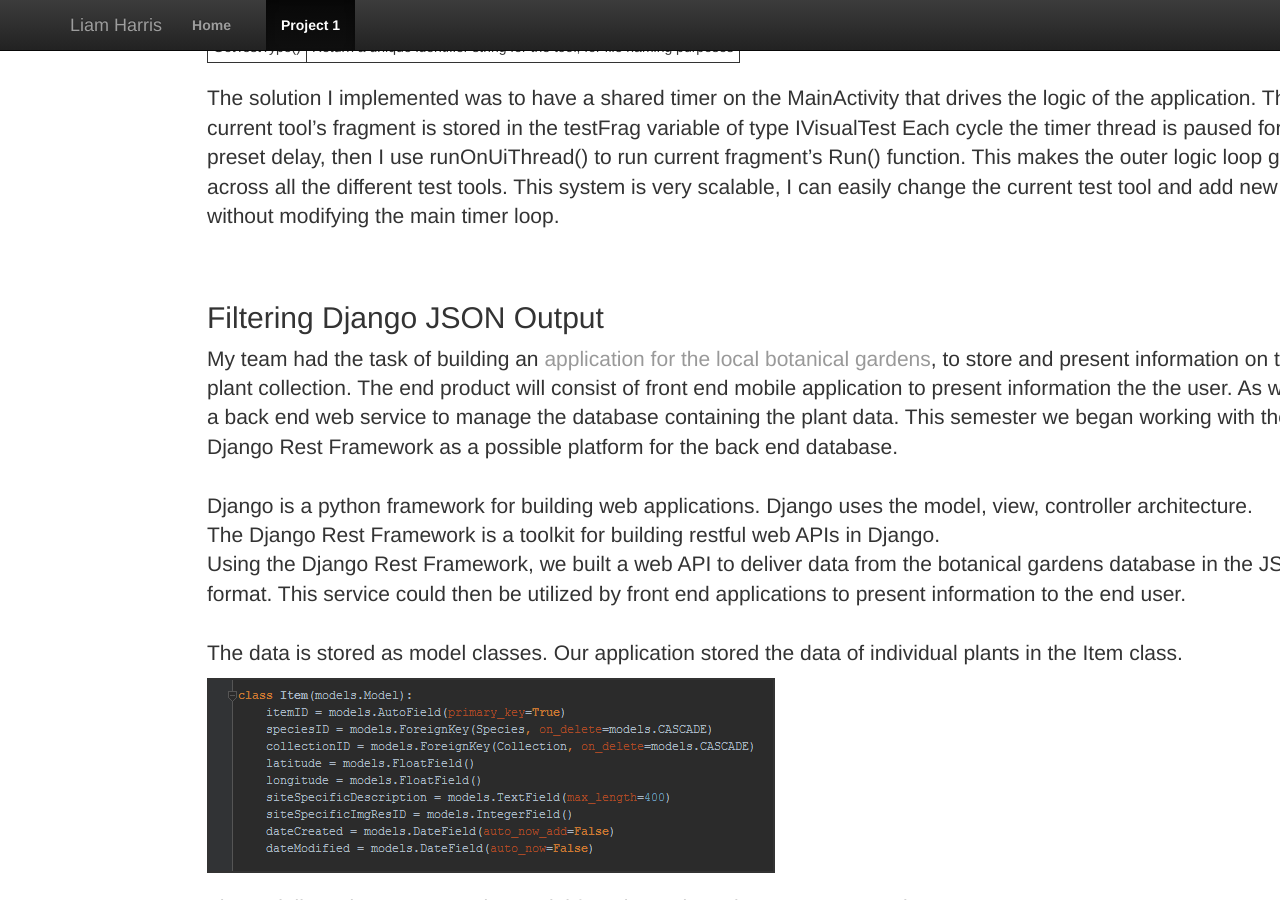
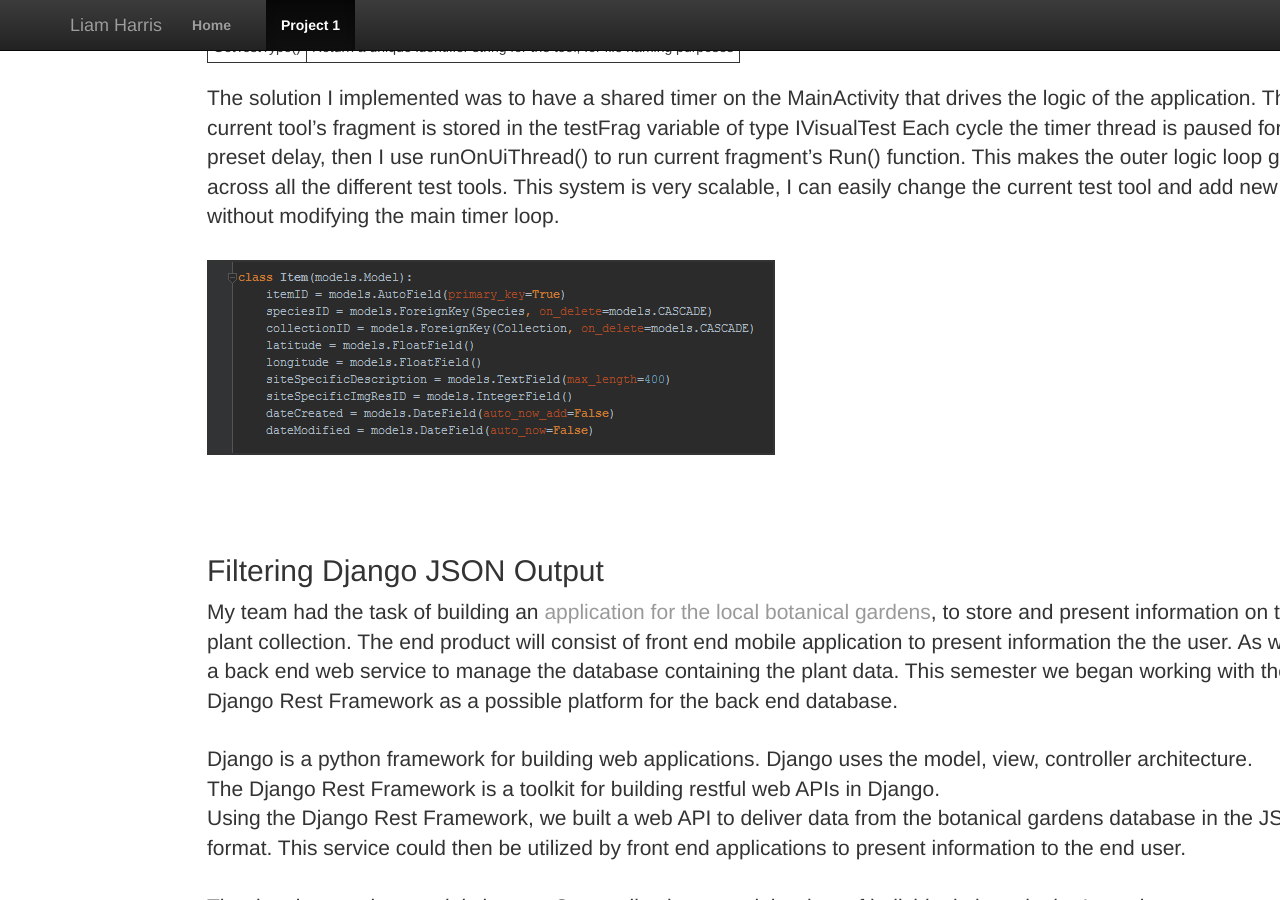
Before and after one commit to harrl7/harrl7.github.io, a Jekyll site: the page built from project1/index.html, in a window 1280 px wide and 900 px high, scrolled down 3698 px. Built offline with Jekyll 4.4.1, drawn with Linux system fonts in a browser that asks for light colours.

Commit message:
Update index.html

```diff
--- a/project1/index.html
+++ b/project1/index.html
@@ -74,6 +74,9 @@
 	<br>
 	<p>
 	The solution I implemented was to have a shared timer on the MainActivity that drives the logic of the application. The current tool’s fragment is stored in the testFrag variable of type IVisualTest Each cycle the timer thread is paused for a preset delay, then I use runOnUiThread() to run current fragment’s Run() function. This makes the outer logic loop generic across all the different test tools. This system is very scalable, I can easily change the current test tool and add new tools without modifying the main timer loop.
+	<br><br>
+	<img src="/assets/img/model.PNG">
+	<br><br>
 	</p>
 
 
```
